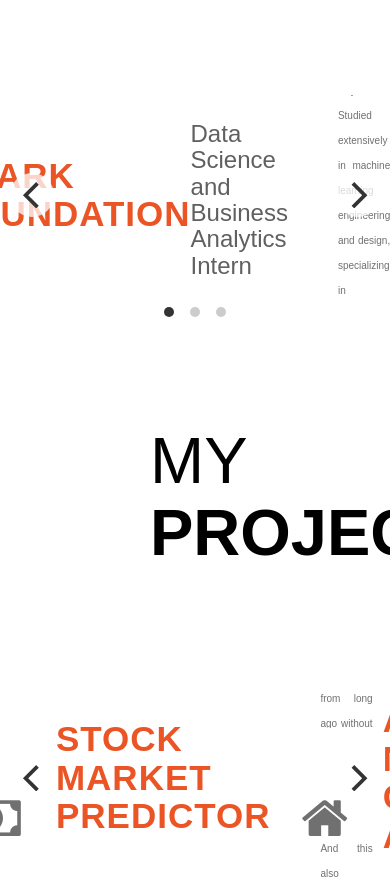
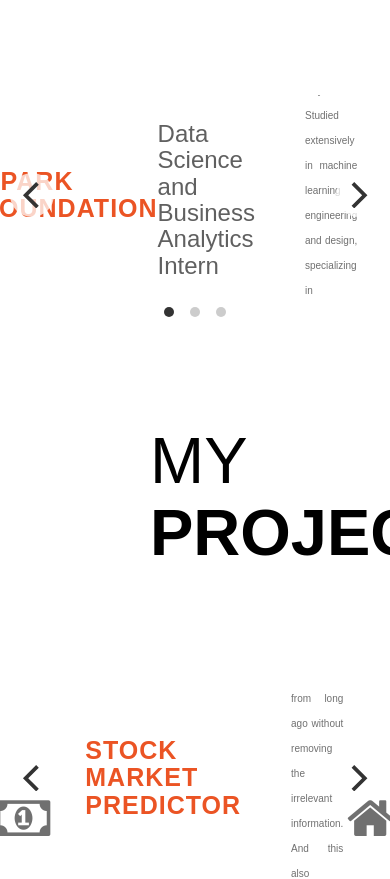
Before and after one commit to Ishaan2701/Ishaan2701.github.io, a plain HTML site: page index.html in a window 390 px wide. Shown: the part 2229-3108 px from the top of the page. Drawn offline with Linux system fonts and the light colour scheme.

Commit message:
Update templatemo-style.css

```diff
--- a/css/templatemo-style.css
+++ b/css/templatemo-style.css
@@ -458,6 +458,7 @@ input { height: 50px; }
   .carousel-cell .fa { font-size: 50px; height: 100px ; width: 100px; }
   .carousel-cell p { font-size: 10px; }
   .tm-social .media .fa { font-size: 30px; }
+  .carousel-cell-h1 { font-size: 25px; }
 }
 
 @media only screen and (min-width: 1023px) {
```
